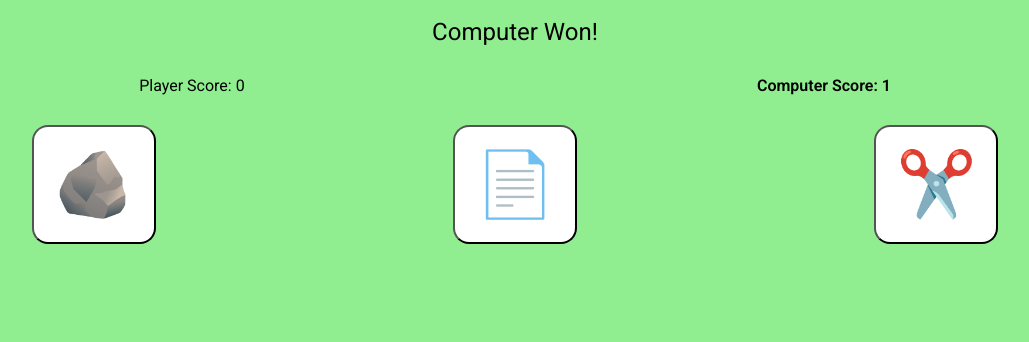
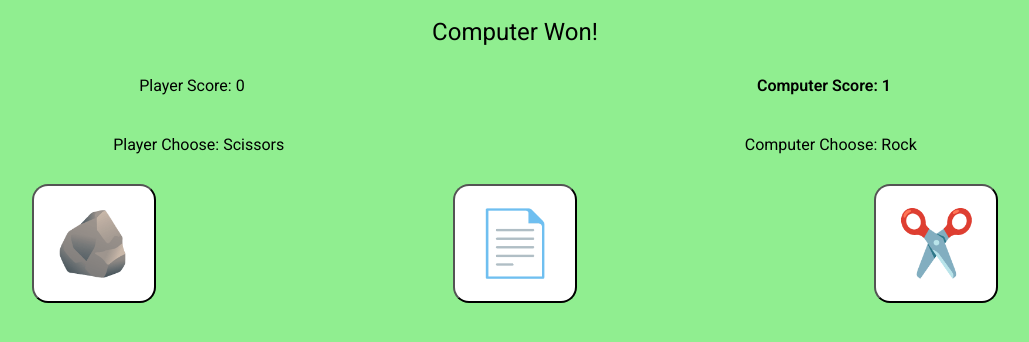
Before and after one commit to JaTraumDev/rock-paper-scissors, a plain HTML site: page index.html in a window 1280 px wide. Both pictures are taken after a click on the button "✂️". Shown: the whole page, without its empty margins (125-1154 px from the left). Drawn offline with Linux system fonts and the light colour scheme.

Commit message:
style: show the decision of the players on screen

```diff
--- a/index.html
+++ b/index.html
@@ -13,6 +13,10 @@
         <div id="computer"></div>
     </div>
     <div>
+        <div id="playerChoice"></div>
+        <div id="computerChoice"></div>
+    </div>
+    <div>
         <button id="rock" class="buttons">🪨</button>
         <button id="paper" class="buttons">📄</button>
         <button id="scissors" class="buttons">✂️</button>
--- a/index.js
+++ b/index.js
@@ -11,8 +11,8 @@
 
 function playRound(playerChoice, computerChoice){
 
-    console.log("Player chose " + playerChoice);
-    console.log("Computer chose " + computerChoice);
+    playerChoiceDisplay.textContent = `Player Choose: ${playerChoice}`;
+    computerChoiceDisplay.textContent = `Computer Choose: ${computerChoice}`;
 
     if (playerChoice === "Rock"){
         if(computerChoice === "Paper"){
@@ -56,9 +56,6 @@
 function onPlayerChoice(playerChoice){
 
     playRound(playerChoice, getComputerChoice());
-
-    console.log("Player Score: " + playerScore);
-    console.log("Computer Score: " + computerScore);
 
     updateScore();
 
@@ -109,6 +106,9 @@
 const playerScoreDisplay = document.querySelector("#player");
 const computerScoreDisplay = document.querySelector("#computer");
 
+const playerChoiceDisplay = document.querySelector("#playerChoice")
+const computerChoiceDisplay = document.querySelector("#computerChoice");
+
 const result = document.querySelector("#result");
 
 updateScore();
```
